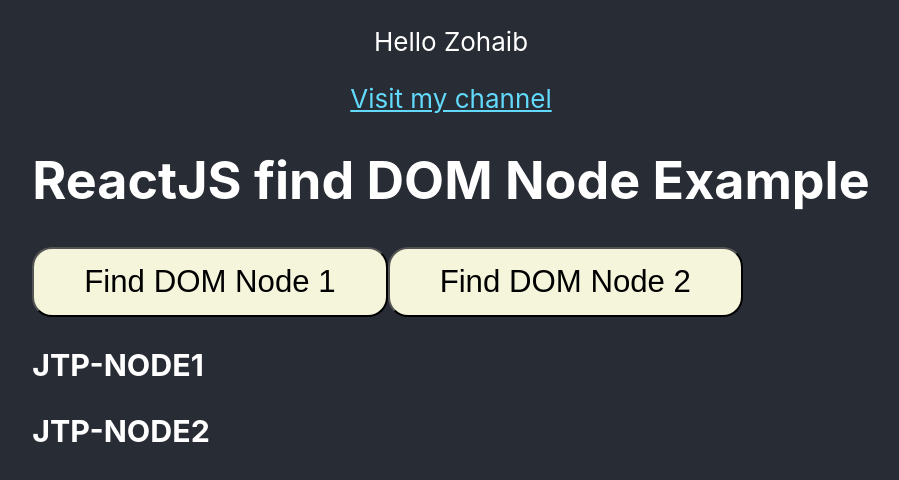
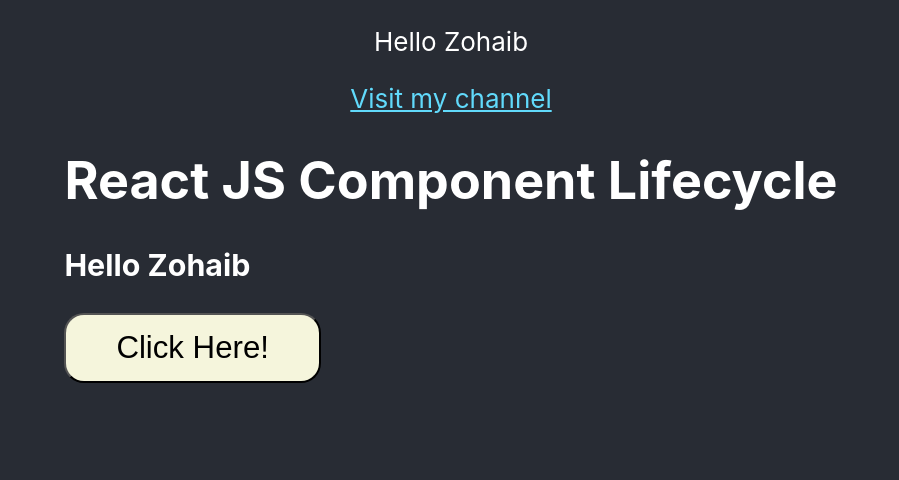
Before and after one commit to zohaib-ec/react-javatpoint, a React (Create React App) app: page / in a window 1280 px wide. Shown: the top 480 px of the page, without its empty margins (189-1088 px from the left). Built offline with nearby package versions, Linux system fonts and the light colour scheme.

Commit message:
lifecycle of component

```diff
--- a/src/App.js
+++ b/src/App.js
@@ -9,6 +9,7 @@ import PropValidation from './components/PropValidComponent';
 import { ConstructorDemo } from './components/ConstructorDemo';
 import FUpdate from './components/ForceUpdateComponent';
 import DOMUpdate from './components/DOMManipulation';
+import LifeCycleDemo from './components/LifeCycleDemo';
 
 function App() {
   return (
@@ -33,7 +34,8 @@ function App() {
         {/* <PropValidation/> */}
         {/* <ConstructorDemo/> */}
         {/* <FUpdate/> */}
-        <DOMUpdate/>
+        {/* <DOMUpdate/> */}
+        <LifeCycleDemo/>
       </header>
     </div>
   );
--- /dev/null
+++ b/src/components/LifeCycleDemo.js
@@ -0,0 +1,55 @@
+/**
+ * 1. Initial phase - getDefaultProps(), getInitialState()
+ * 2. Mounting Phase - componentWillMount(), componentDidMount(), render()
+ * 3. Updating Phase - componentWillReceiveProps(), shouldComponentUpdate(), componentWillUpdate(), render(), componentDidUpdate()
+ * 4. Unmounting Phase - componentWillUnmount()
+ */
+
+import React, { Component } from 'react'
+
+export default class LifeCycleDemo extends Component {
+    constructor(props) {
+        super(props);
+        this.state = { hello: "Zohaib" };
+        this.changeState = this.changeState.bind(this);
+
+    }
+    render() {
+        return (
+            <div>
+                <h1>React JS Component Lifecycle</h1>
+                <h3>Hello {this.state.hello}</h3>
+                <button onClick={this.changeState}>Click Here!</button>
+            </div>
+        );
+    }
+
+    componentWillMount() {
+        console.log("component Will mount");
+    }
+
+    componentDidMount() {
+        console.log("component did mount");
+    }
+
+    changeState() {
+        this.setState({ hello: "I am a professor" });
+    }
+
+    componentWillReceiveProps(newProps) {
+        console.log("component will receive new props");
+    }
+
+    shouldComponentUpdate(newProps, newState) {
+        return true;
+    }
+    componentWillUpdate(nextProps, nextState) {
+        console.log('Component Will UPDATE!');
+    }
+    componentDidUpdate(prevProps, prevState) {
+        console.log('Component Did UPDATE!')
+    }
+    componentWillUnmount() {
+        console.log('Component Will UNMOUNT!')
+    }
+}
```
